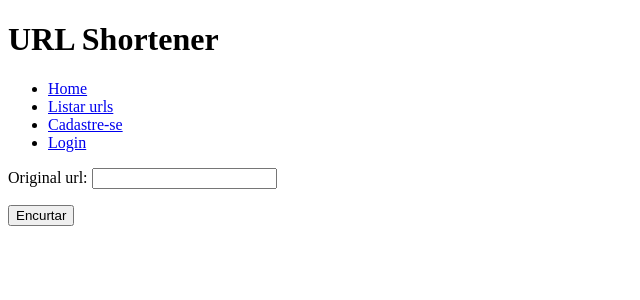
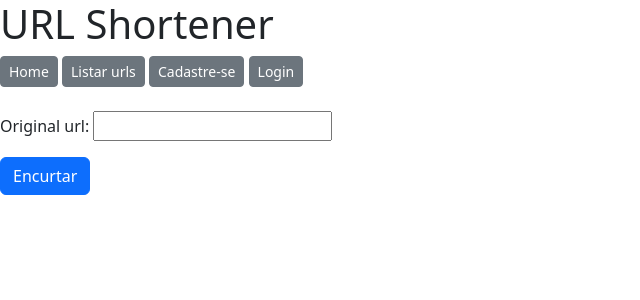
Before and after one commit to BrunoEstrella1707/UrlShortener, a Django app: page /shortener/ in a window 1280 px wide. Shown: the top 300 px of the page, without its empty margins (0-640 px from the left). Run offline with Django 5.2, Linux system fonts and the light colour scheme.

Commit message:
<feat: adding bootstap to frontend>

```diff
--- a/core/templates/base.html
+++ b/core/templates/base.html
@@ -2,30 +2,31 @@
 <html>
 <head>
     <title>{% block title %}{% endblock %}</title>
+    <link href="https://cdn.jsdelivr.net/npm/bootstrap@5.3.8/dist/css/bootstrap.min.css" rel="stylesheet" integrity="sha384-sRIl4kxILFvY47J16cr9ZwB07vP4J8+LH7qKQnuqkuIAvNWLzeN8tE5YBujZqJLB" crossorigin="anonymous">
 </head>
 <body>
     <header>
         <h1>URL Shortener</h1>
         <nav>
-            <ul>
+            <div>
+                <a class="btn btn-secondary btn-sm" href="{% url 'create_short_url' %}" role="button">Home</a>
+                <a class="btn btn-secondary btn-sm" href="{% url 'list_short_url' %}" role="button">Listar urls</a>
                 {% if user.is_authenticated %}
-                    <li>Olá, {{ user.username }}</li>
-                    <li><a href="{% url 'create_short_url' %}">Home</a></li>
-                    <li><a href="{% url 'list_short_url' %}">Listar urls</a></li>
-                    <li><a href="{% url 'logout' %}">Logout</a></li>
+                    Olá, {{ user.username }}
+                    <a class="btn btn-secondary btn-sm" href="{% url 'logout' %}" role="button">Logout</a>
                 {% endif %}
                 {% if not user.is_authenticated %}
-                    <li><a href="{% url 'create_short_url' %}">Home</a></li>
-                    <li><a href="{% url 'list_short_url' %}">Listar urls</a></li>
-                    <li><a href="{% url 'register' %}">Cadastre-se</a></li>
-                    <li><a href="{% url 'login' %}">Login</a></li>
+                    <a class="btn btn-secondary btn-sm" href="{% url 'register' %}" role="button">Cadastre-se</a>
+                    <a class="btn btn-secondary btn-sm" href="{% url 'login' %}" role="button">Login</a>
                 {% endif %}
-            </ul>
+            </div>
         </nav>
     </header>
+    <br>
     <main>
         {% block content %}
         {% endblock %}
     </main>
+
 </body>
 </html>
--- a/shortener/templates/home.html
+++ b/shortener/templates/home.html
@@ -6,7 +6,7 @@
     <form method="POST">
         {% csrf_token %}
         {{ form.as_p }}
-        <button type="submit">Encurtar</button>
+        <button type="submit" class="btn btn-primary" >Encurtar</button>
     </form>
 
     {% if short_url %}
```
